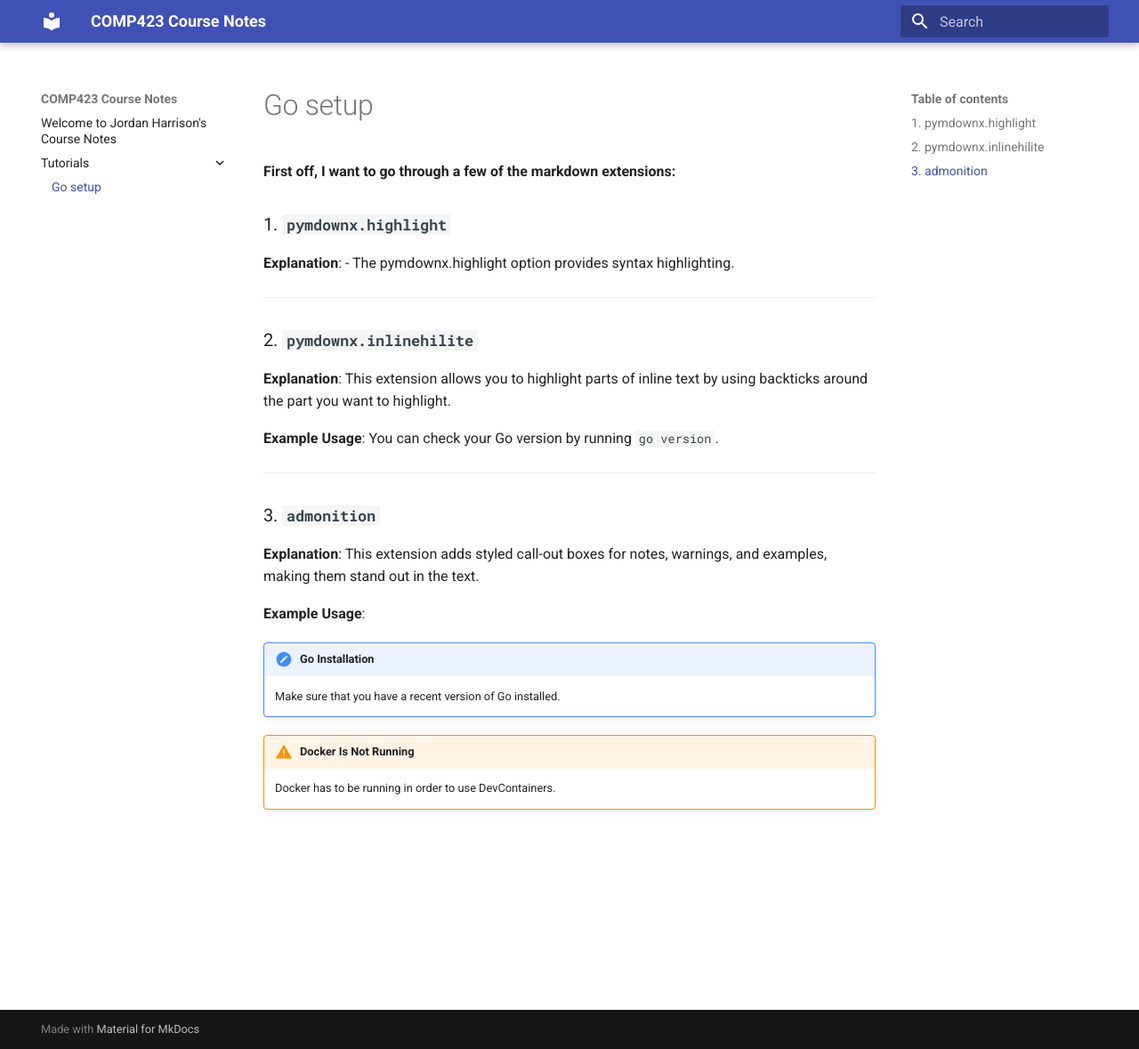
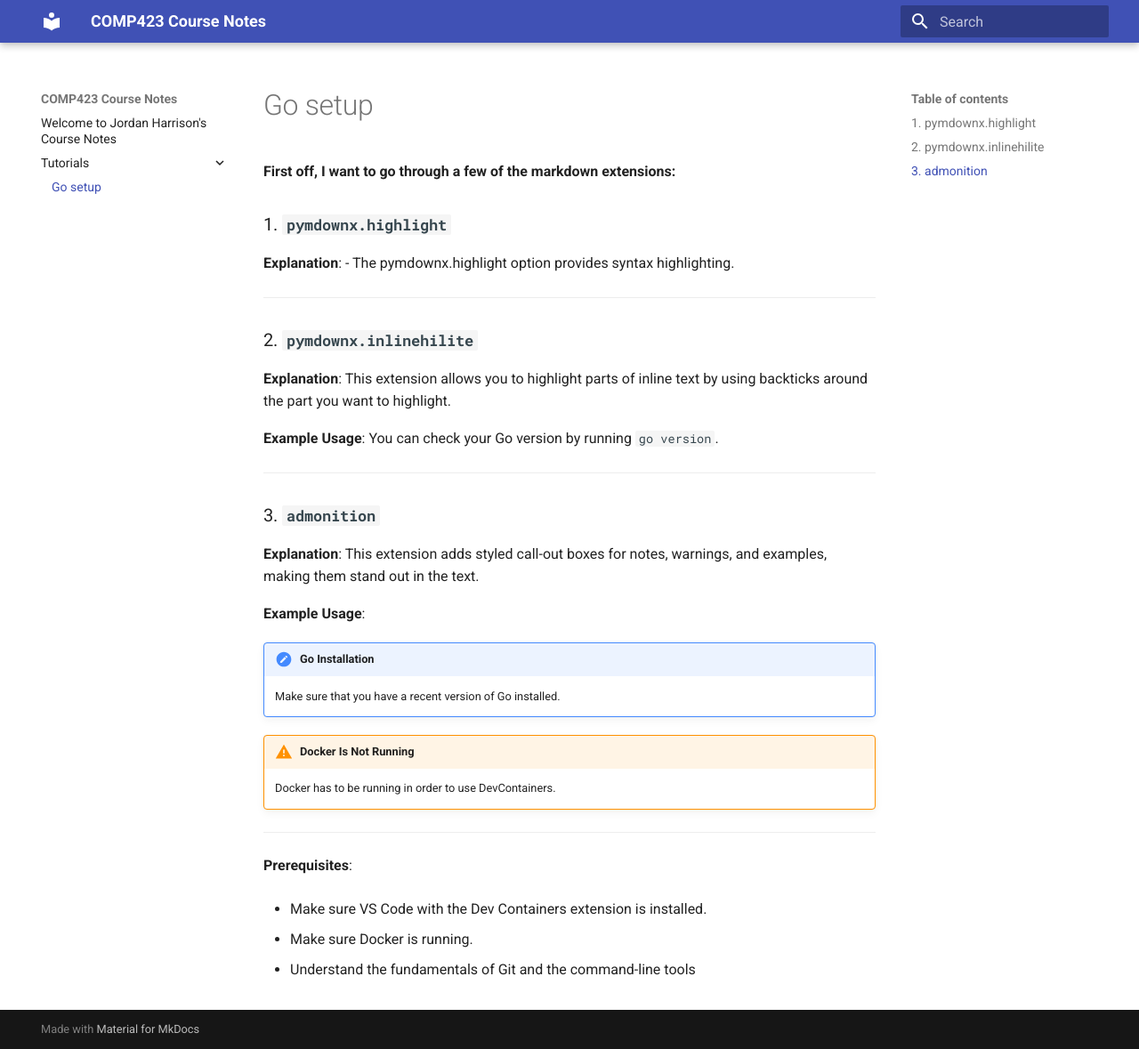
Before and after one commit to JHarrison21/comp423-course-notes, an MkDocs documentation site: the page built from docs/tutorials/go-setup.md, in a window 1280 px wide and 1179 px high. Shown: the whole window at 89% size. Built offline with MkDocs 1.6.1 and Material for MkDocs 9.7.7, drawn with Linux system fonts in a browser that asks for light colours.

Commit message:
Added DevContainer for Go

```diff
--- a/docs/tutorials/go-setup.md
+++ b/docs/tutorials/go-setup.md
@@ -26,3 +26,12 @@ This extension adds styled call-out boxes for notes, warnings, and examples, mak
 
 !!! warning "Docker Is Not Running"
     Docker has to be running in order to use DevContainers.
+---
+
+**Prerequisites**:
+
+- Make sure VS Code with the Dev Containers extension is installed.
+
+- Make sure Docker is running.
+
+- Understand the fundamentals of Git and the command-line tools
```
Also changed, not shown: 1 other file.
